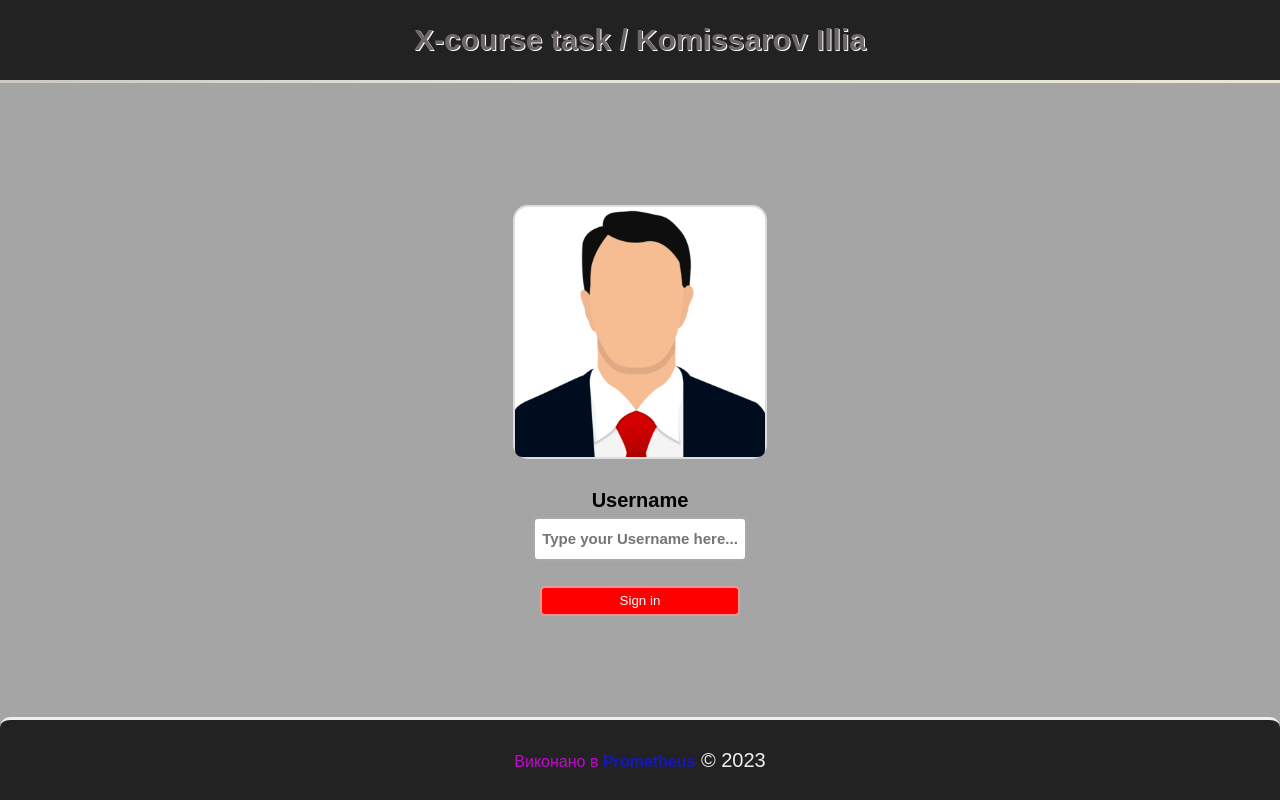
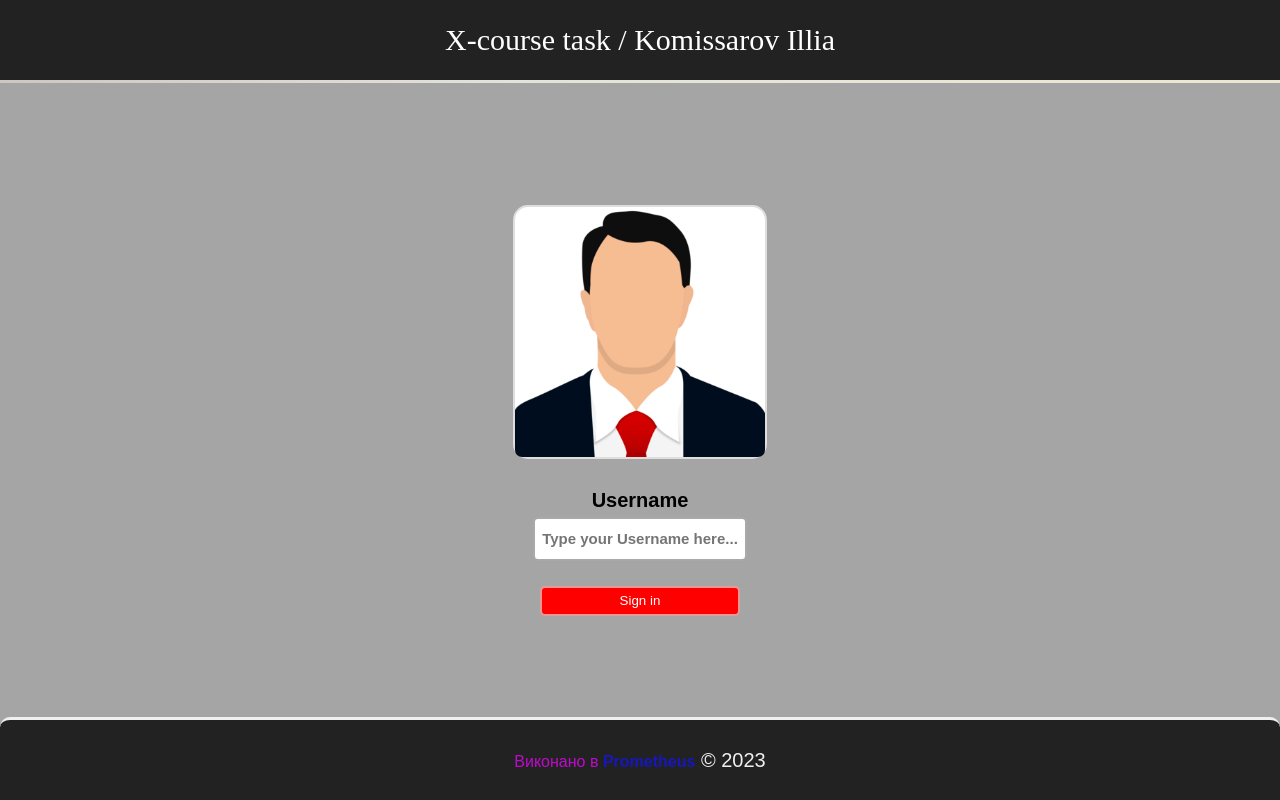
Before and after one commit to IlliaKomissarov/prometheus-x-course-task, a React (Create React App) app: page / in a window 1280 px wide. Built offline with nearby package versions, Linux system fonts and the light colour scheme.

Commit message:
header title styles

```diff
--- a/src/components/Cart/cart.css
+++ b/src/components/Cart/cart.css
@@ -4,7 +4,7 @@
     margin: 20px;
     background-color: #222;
     padding: 30px;
-    border-radius: 10px;
+    border-radius: 11px;
 }
 
 .cart-book-container {
--- a/src/components/Header/header.css
+++ b/src/components/Header/header.css
@@ -29,9 +29,12 @@
 .brand {
   font-size: 30px;
   color: #6e6767;
-  text-shadow: 1px 1px #ffffff;
   margin-left: auto;
   margin-right: auto;
+  color: #fff;
+  font-family: 'freight-big-pro';
+  font-weight: normal;
+  overflow-wrap: break-world;
 }
 
 .right-container {
```
